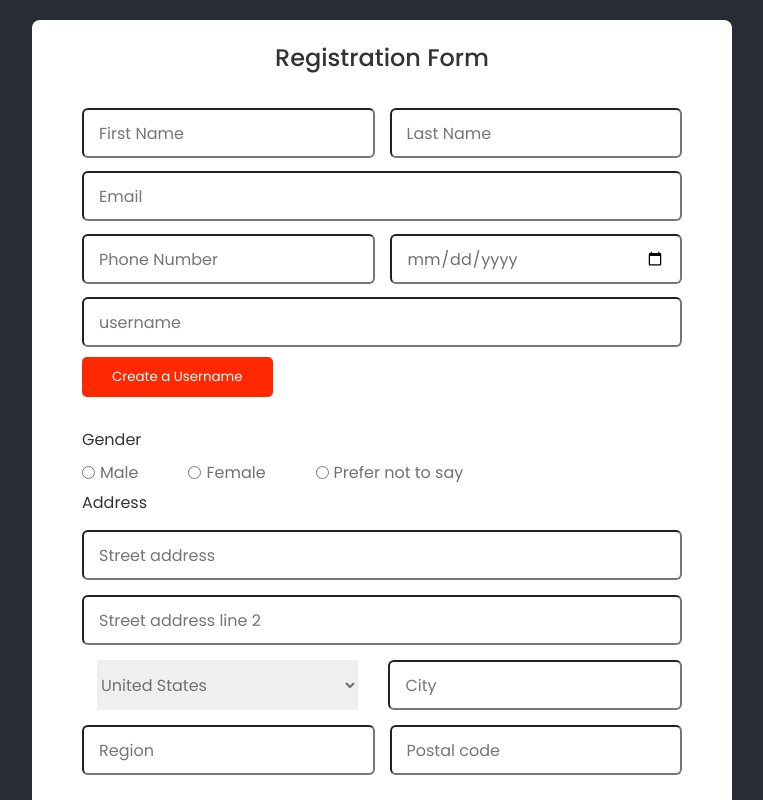
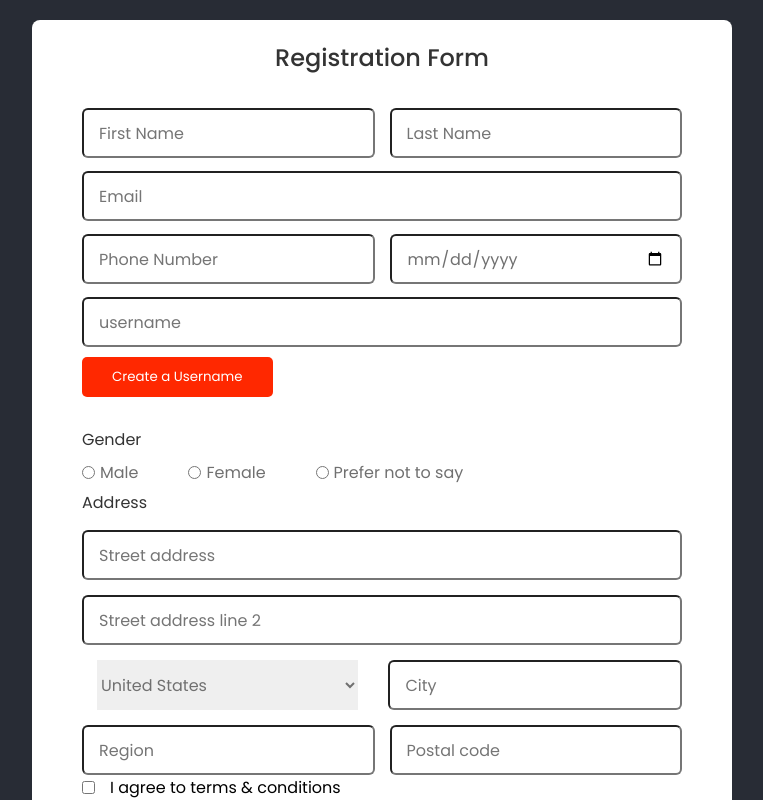
Before and after one commit to marco19972015/ReactiveFormsApp, an Angular app: page / in a window 1280 px wide. Shown: the top 800 px of the page, without its empty margins (258-1021 px from the left). Built offline with nearby package versions, Linux system fonts and the light colour scheme.

Commit message:
In version 13, In this version we learn how to work with check boxes and retrieve either a false or true value depending on what the user has clicked.

```diff
--- a/src/app/app.component.html
+++ b/src/app/app.component.html
@@ -102,6 +102,10 @@
       </div>
     </div>
 
+    <div class="column">
+      <input type="checkbox" name="agreement" [ngModel]="isAgreed">
+      <label for="agreement">I agree to terms & conditions</label>
+    </div>
 
     <!-- Access the FormGroup invalid property using the template reference variable -->
     <small *ngIf="addr.invalid && addr.touched">*Some of the address fields do not contain a value</small>
--- a/src/app/app.component.ts
+++ b/src/app/app.component.ts
@@ -21,6 +21,7 @@
   postCode: string = '';
   region: string = '';
   username: string = '';
+  isAgreed: boolean = false;
 
   // Array with 3 objects
   genders = [
@@ -45,9 +46,10 @@
     this.postCode = this.form.value.address.postCode;
     this.username = this.form.value.username;
     this.dob = this.form.value.dob;
+    this.isAgreed = this.form.value.agreement;
 
     // Reset the form
-    this.form.reset()
+    // this.form.reset()
 
     // Setting the default values after form reset
     this.form.form.patchValue({
@@ -105,31 +107,24 @@
 
   defaultCountry: string = 'United States'
 
-  // SIDE NOTES RETRIEVING FORM DATA
-  // In version 11, The focus here was to retrieve the values and show the user what was placed on the form using string interpolation.
+  // SIDE NOTES WORKING WITH CHECKBOXES
+  // In version 13, In this version we learn how to work with check boxes and retrieve either a false or true value depending on what
+  // the user has clicked.
 
-  // Currently we are showing the values that are being placed by the user in the console, but now we want to show it in the template
-  // There are several ways to do this
+  // First we want to add the code for the checkbox, we also want to include ngModule this allows us to turn the checkbox into a JS/TS object
+  //   <div class="column">
+  //     <input type="checkbox" name="agreement" ngModel>
+  //     <label for="agreement">I agree to terms & conditions</label>
+  //   </div>
 
-  // One way is to create more properties like the ones on top such as firstName, lastName, dob properties
-  // gender: string = '';
-  // country: string = '';
-  // Now we want to set these properties with the properties values of the value object in the onFormSubmitted() method
-  // this.firstname = this.form.value.firstname;
-  // this.lastname = this.form.value.lastname;
-  // this.emailProperty = this.form.value.email;
+  // Currently a problem with this is when the forms renders the initial value of the checkbox is empty string
+  // When we would actually want false
 
-  // We then add to our html to the template and css to show initially hard coded values
-  // Using string interpolation syntax we can start to add the properties we want
+  // To fix this issue we can use property binding
+  // First we create 1 property called isAgreed, which we can then do property binding on isAgreed like so
+  // <input type="checkbox" name="agreement" [ngModel]="isAgreed">
 
-  // A problem we are now having is that because we are using two way data binding the values are showing up before we submit the form
-  // To fix this we remove the two way data binding from the template
-  // NOTE - We need to keep the ngModel directive because that is what connects the controls to the form
-  // SECOND NOTE - Becuase I made my own values I messed up the username method when removing the ngModel. To fix this instead of using the
-  // template to call the values, I called them from the ts file using the form conrols coming from the form itself after hitting submit
-
-  // Finally to add the first letter of both the firstname and the lastname we put the following code in the template
-  //  <p>{{firstname.slice(0, 1).toUpperCase()}} {{lastname.slice(0, 1).toUpperCase()}}</p>
+  // We can then work with the value by adding it to the OnFormSubmitted() method
 
 
 
```
